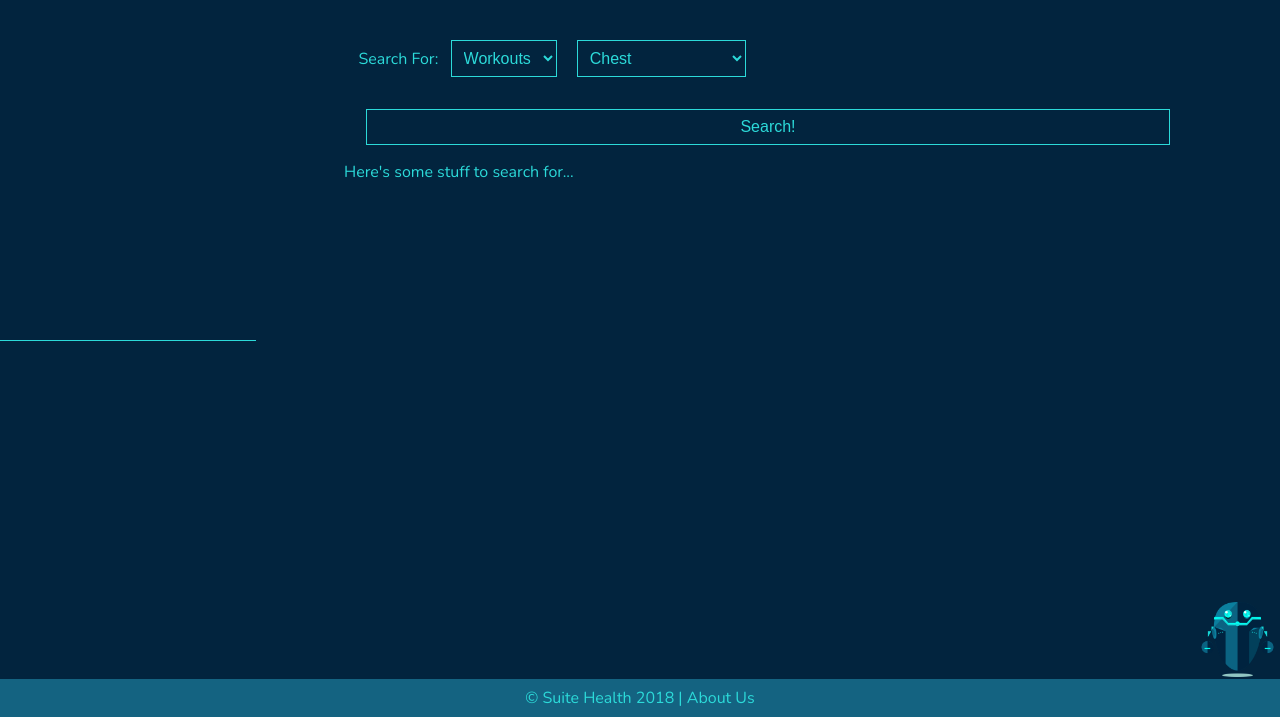
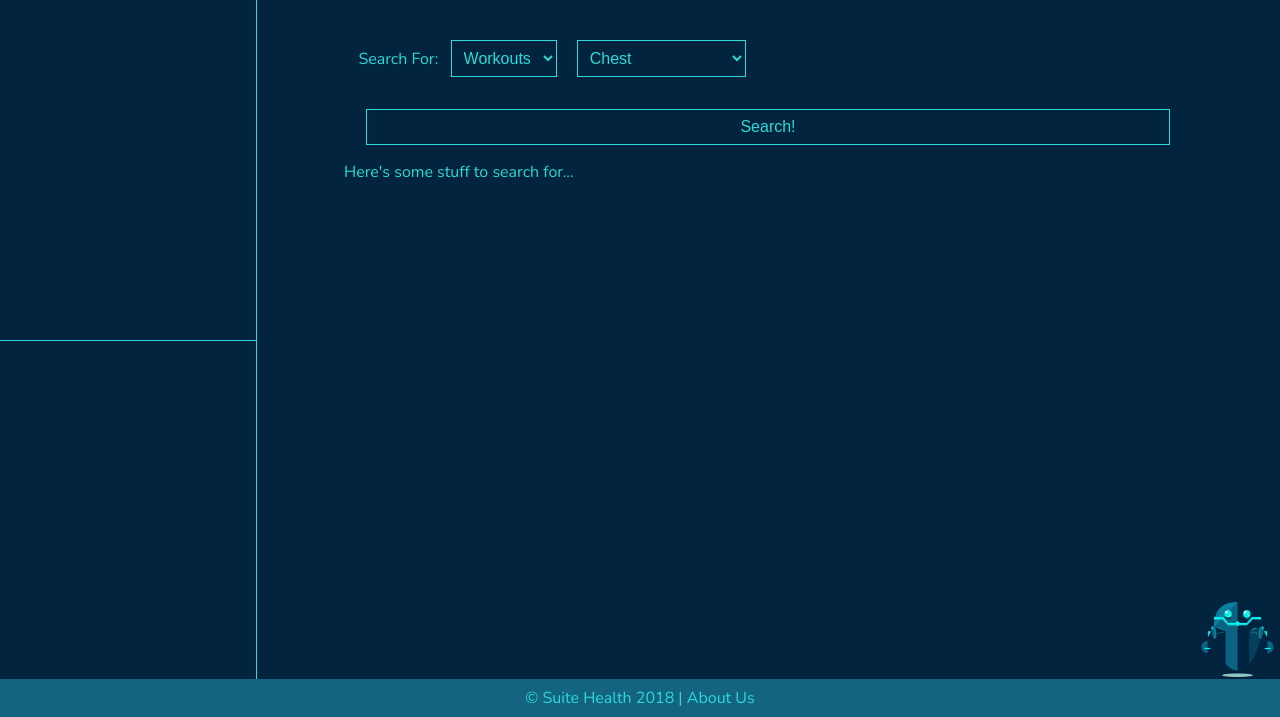
Before and after one commit to gabe-ng/suite-health, a Django app: page /homepage/ in a window 1280 px wide. Shown: the part 83-800 px from the top of the page. Run offline with Django 3.2, Linux system fonts and the light colour scheme; data that the repository does not hold is empty; some libraries are stand-ins or nearby versions.

Commit message:
added border right

```diff
--- a/fitness_app_project/fitness_app/static/css/base.css
+++ b/fitness_app_project/fitness_app/static/css/base.css
@@ -234,6 +234,7 @@ Homepage
   height: 100%;
   width: 100%;
   border-bottom: 1px solid #2cdad9;
+  border-right: 1px solid #2cdad9;
   overflow: auto;
 }
 
@@ -242,6 +243,7 @@ Homepage
   height: 100%;
   width: 100%;
   overflow: auto;
+  border-right: 1px solid #2cdad9;
 }
 
 .search-content {
@@ -300,6 +302,7 @@ Homepage
   flex-direction: column;
   justify-content: center;
   align-items: flex-end;
+  z-index: -1;
 }
 
 .chat {
@@ -336,7 +339,6 @@ Homepage
 }
 
 .p-wrap {
-
   text-align: center;
 }
 
```
